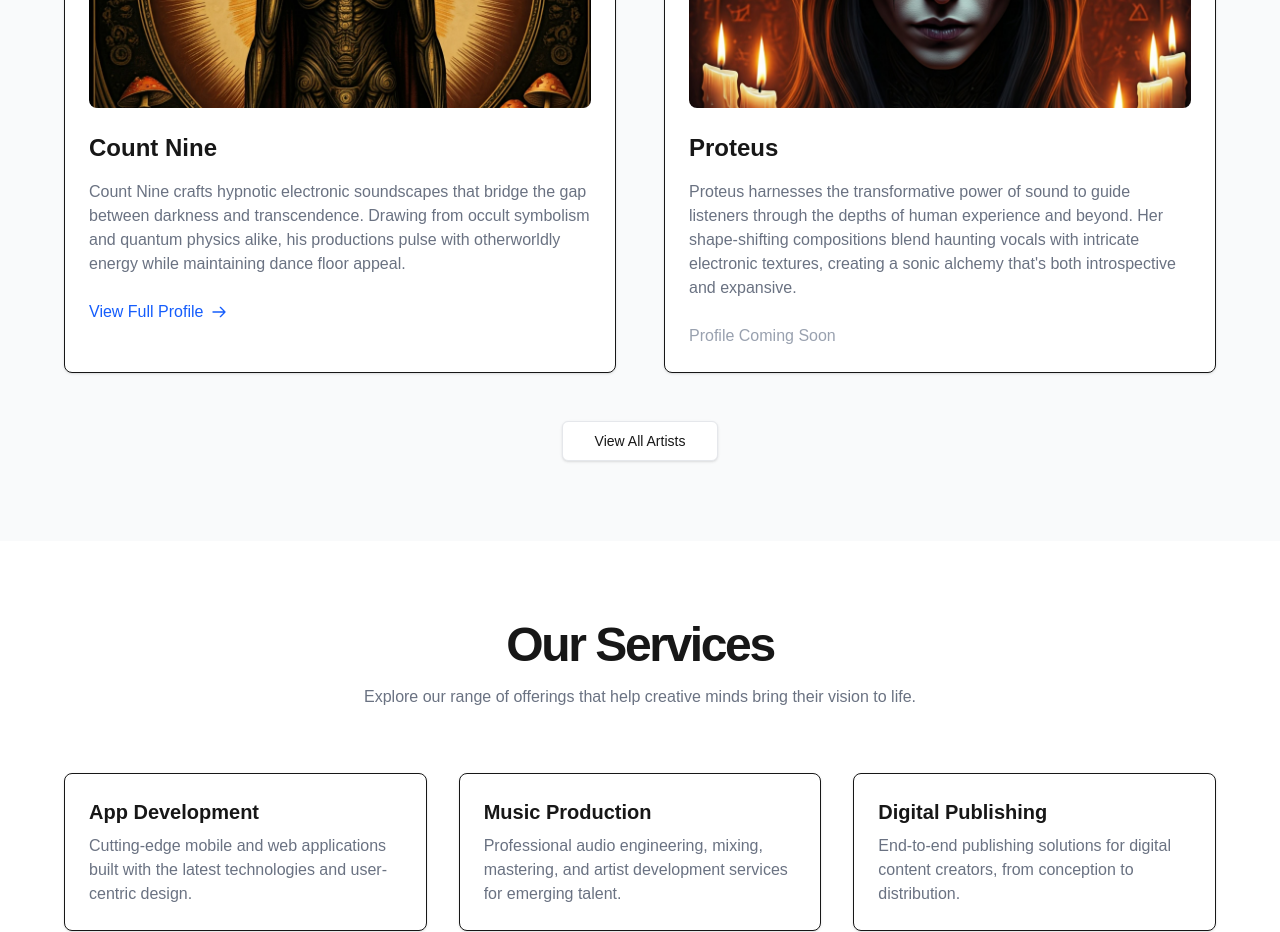
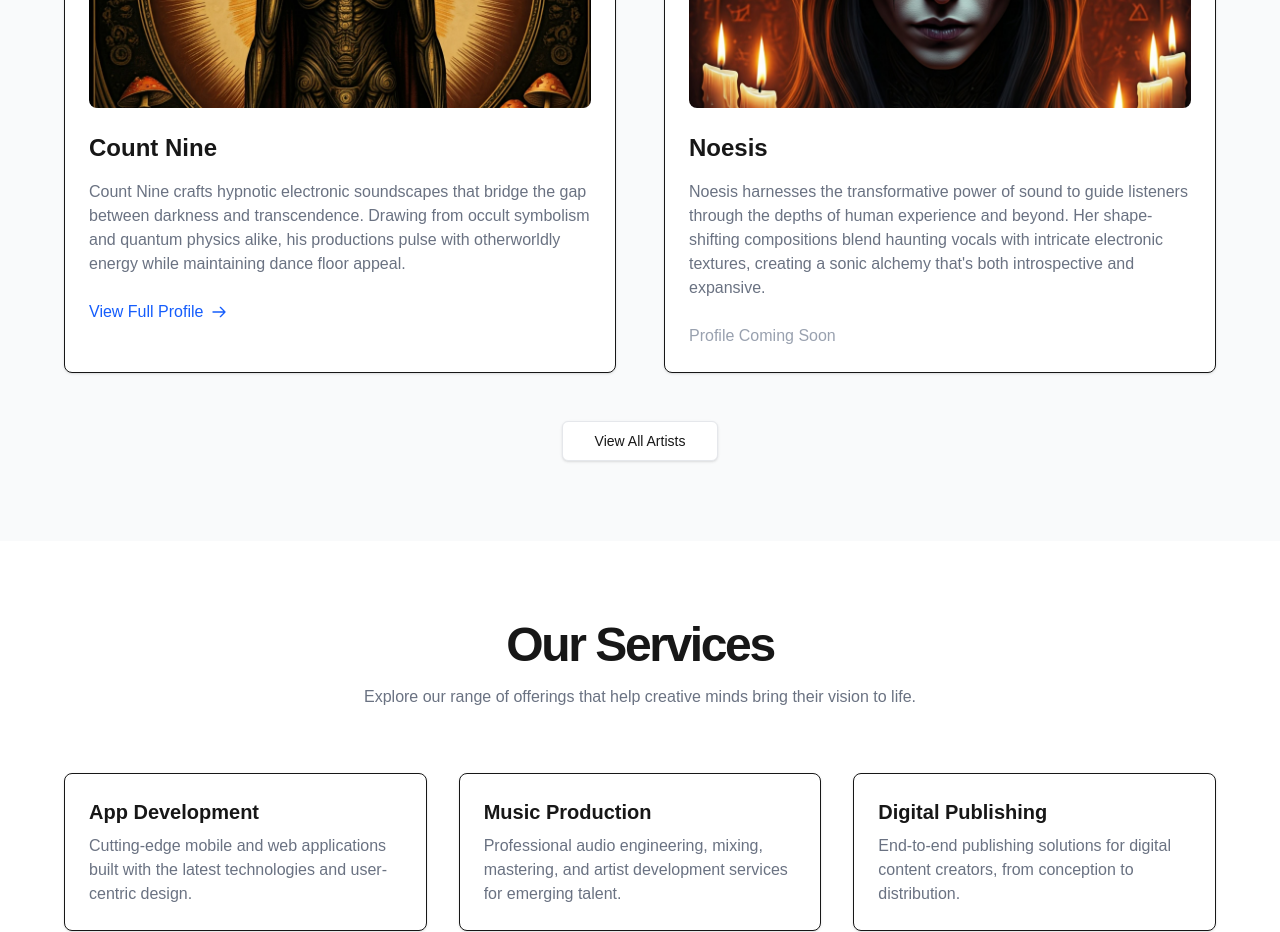
Before and after one commit to markotoole/boogiecc, a Next.js app: page / in a window 1280 px wide. Shown: the part 1380-2312 px from the top of the page. Built offline with nearby package versions, Linux system fonts and the light colour scheme.

Commit message:
Rename Proteus to Noesis on homepage

```diff
--- a/src/app/page.tsx
+++ b/src/app/page.tsx
@@ -87,21 +87,21 @@ export default function Home() {
               </div>
             </div>
 
-            {/* Proteus Profile */}
+            {/* Noesis Profile */}
             <div className="flex flex-col rounded-lg border bg-white p-6 shadow-sm transition-all hover:shadow-md dark:border-gray-800 dark:bg-gray-950">
               <div className="mb-6 flex justify-center">
                 <div className="relative h-[250px] w-full overflow-hidden rounded-lg">
                   <Image
                     src="/images/blog/proteus_gemini.jpeg"
-                    alt="Proteus"
+                    alt="Noesis"
                     fill
                     className="object-cover"
                   />
                 </div>
               </div>
-              <h3 className="text-2xl font-bold">Proteus</h3>
+              <h3 className="text-2xl font-bold">Noesis</h3>
               <p className="mt-4 text-gray-500 dark:text-gray-400">
-                Proteus harnesses the transformative power of sound to guide listeners through the depths of human experience and beyond. Her shape-shifting compositions blend haunting vocals with intricate electronic textures, creating a sonic alchemy that's both introspective and expansive.
+                Noesis harnesses the transformative power of sound to guide listeners through the depths of human experience and beyond. Her shape-shifting compositions blend haunting vocals with intricate electronic textures, creating a sonic alchemy that's both introspective and expansive.
               </p>
               <div className="mt-6">
                 <span className="inline-flex items-center text-gray-400 dark:text-gray-500">
```
